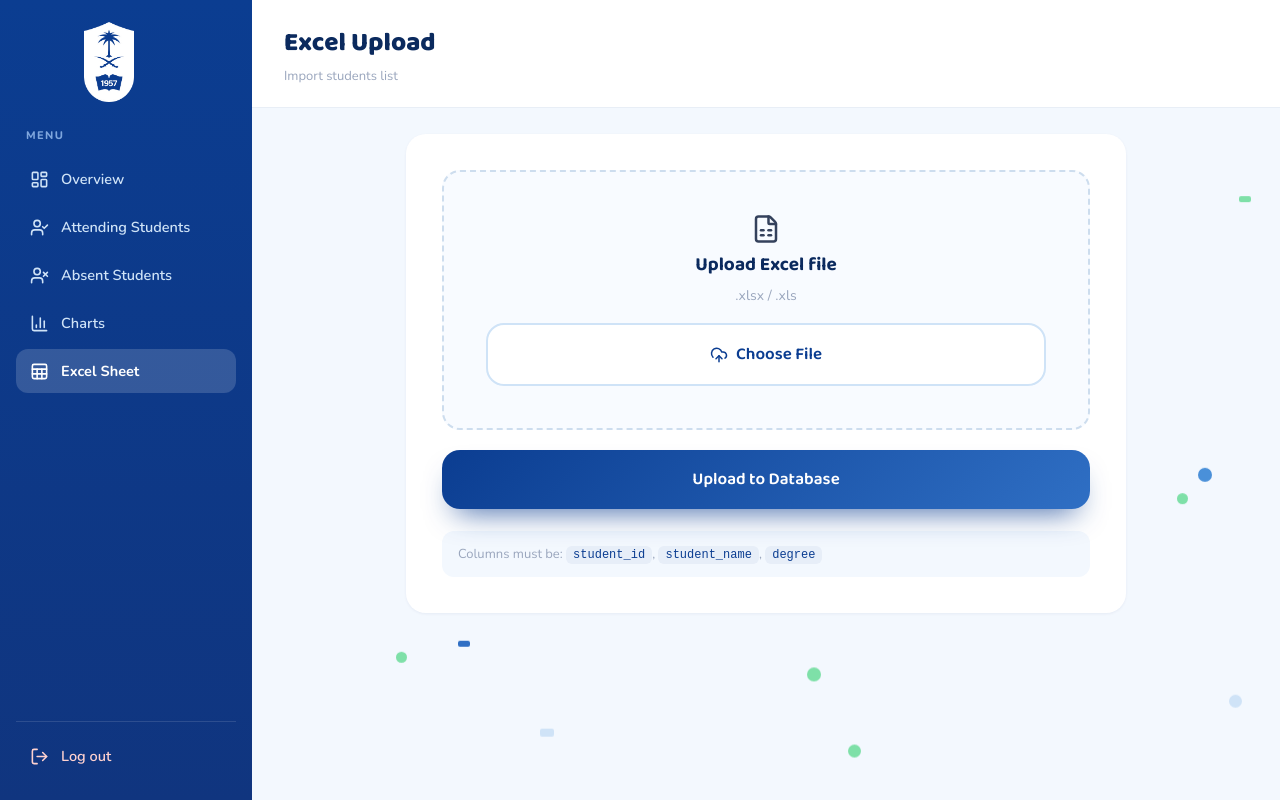
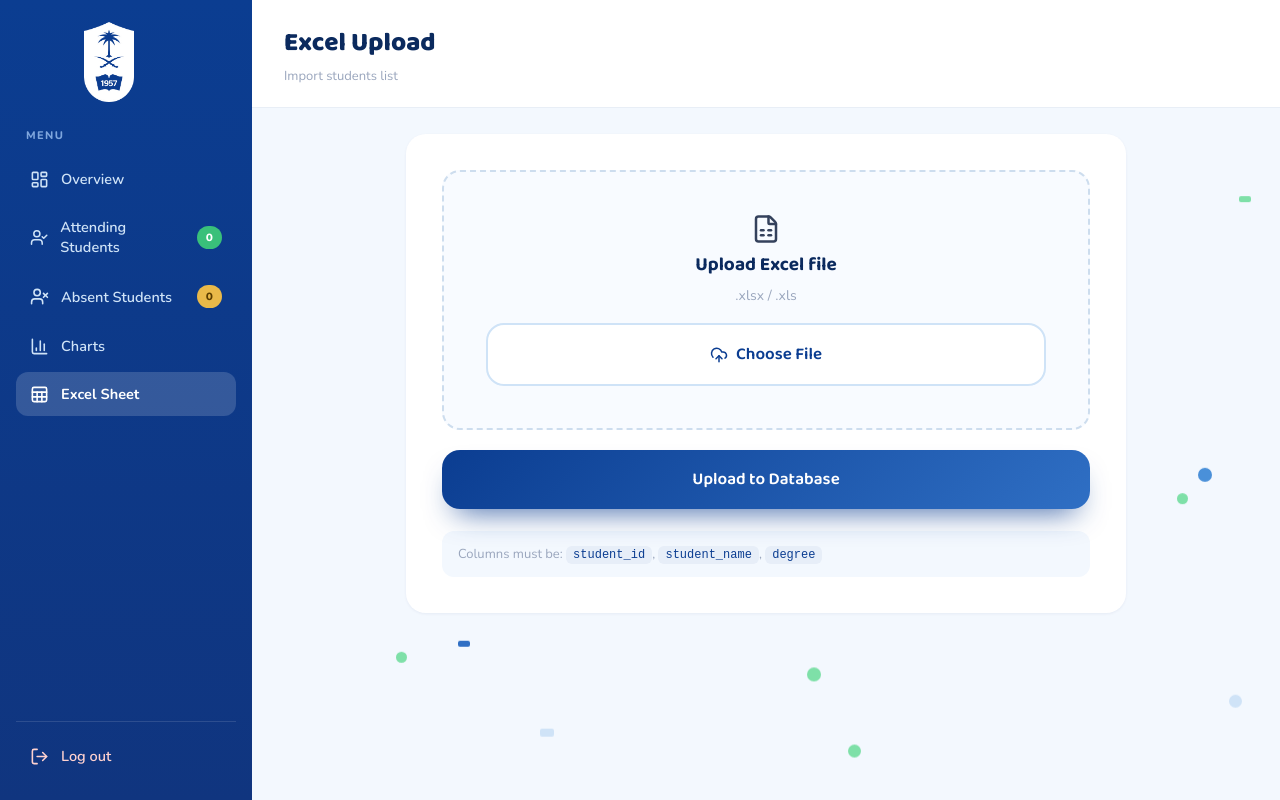
Before and after one commit to RazanAlmutre/clean-project, a React (Vite) app: page /excel in a window 1280 px wide. Built offline with nearby package versions, Linux system fonts and the light colour scheme; no server answers; the database is empty.

Commit message:
ExcelUpload.jsx

```diff
--- a/src/pages/ExcelUpload.jsx
+++ b/src/pages/ExcelUpload.jsx
@@ -1,4 +1,4 @@
-import { useState } from "react";
+import { useEffect, useState } from "react";
 import ExcelJS from "exceljs";
 import { supabase } from "../lib/supabase";
 import { UploadCloud, FileSpreadsheet } from "lucide-react";
@@ -7,8 +7,20 @@ import Confetti from "../components/Confetti";
 import "../Styles/admin.css";
 
 export default function ExcelUpload() {
-  const [file, setFile] = useState(null);
+   const [file, setFile] = useState(null);
   const [loading, setLoading] = useState(false);
+  const [counts, setCounts] = useState({ present: null, absent: null });
+
+  useEffect(() => {
+    (async () => {
+      const { count: total } = await supabase
+        .from("students")
+        .select("*", { count: "exact", head: true });
+      const { data: att } = await supabase.from("attendance").select("student_id");
+      const present = new Set((att || []).map((a) => Number(a.student_id))).size;
+      setCounts({ present, absent: Math.max((total || 0) - present, 0) });
+    })();
+  }, []);
 
   const handleUpload = async () => {
     try {
@@ -94,7 +106,7 @@ export default function ExcelUpload() {
 
   return (
     <div className="adm-shell">
-      <Sidebar />
+      <Sidebar presentCount={counts.present} absentCount={counts.absent} />
 
       <main className="adm-main">
         <header className="adm-header">
```
